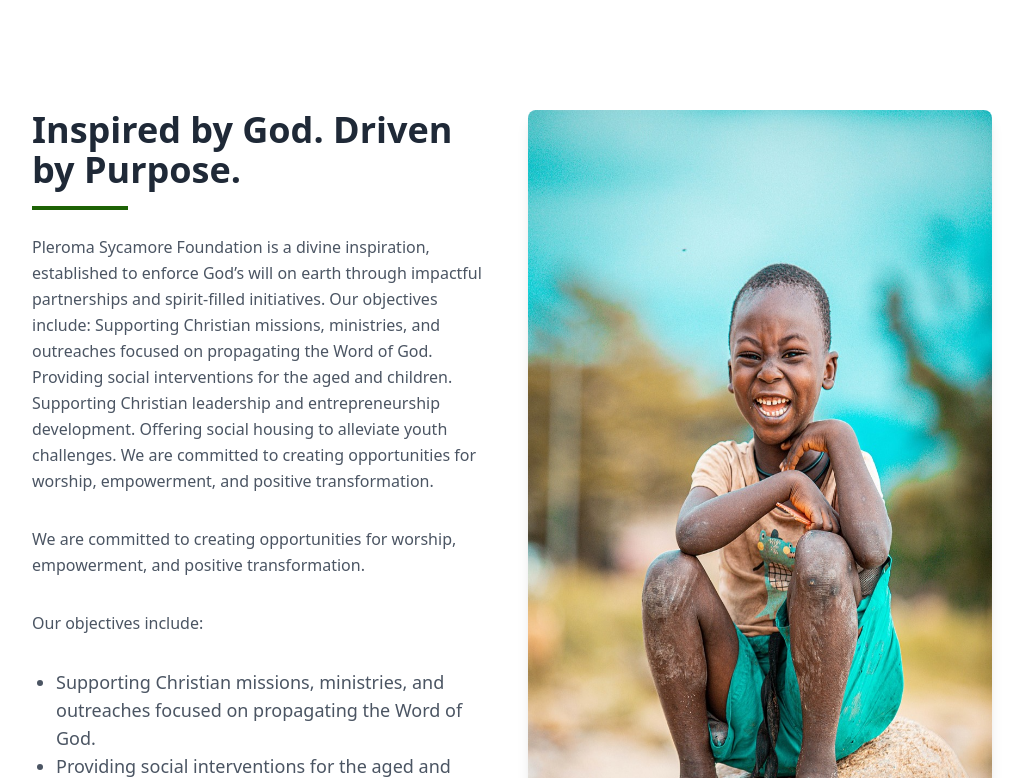
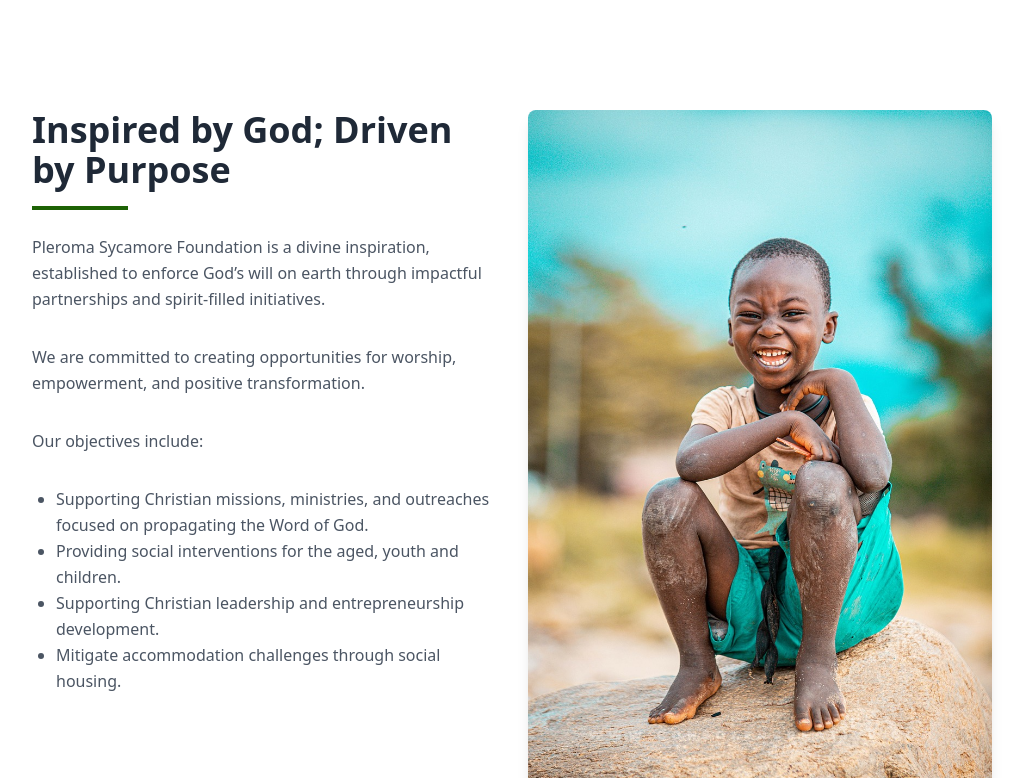
Before and after one commit to ella-quintin/pleroma-foundation, a React (Vite) app: page /who-we-are in a window 1280 px wide. Shown: the part 322-1100 px from the top of the page, without its empty margins (128-1151 px from the left). Built offline with nearby package versions, Linux system fonts and the light colour scheme.

Commit message:
add changes requested by client

```diff
--- a/src/pages/landing/index.jsx
+++ b/src/pages/landing/index.jsx
@@ -159,7 +159,7 @@ const Landing = () => {
               <Goal className="w-12 h-12 text-[#1D6205] mx-auto mb-4" />
               <h3 className="font-bold text-2xl mb-2 text-white">Mission</h3>
               <p className="text-white">
-                Working with Christian partners to empower God’s work and people to fulfill God’s purpose for the World.
+              Working with Christian partners to empower God's people to fulfil God's purpose for the world.
               </p>
             </motion.div>
           </div>
--- a/src/pages/wwa/index.jsx
+++ b/src/pages/wwa/index.jsx
@@ -72,7 +72,7 @@ const WhoWeAre = () => {
             viewport={{ once: true }}
           >
             <h2 className="text-3xl lg:text-4xl font-bold text-gray-800 mb-4">
-              Inspired by God. Driven by Purpose.
+              Inspired by God; Driven by Purpose
             </h2>
             <motion.div
               className="w-24 h-1 bg-[#1D6205] mb-6"
@@ -83,14 +83,6 @@ const WhoWeAre = () => {
             ></motion.div>
             <p className="text-gray-600 leading-relaxed mb-8">
               Pleroma Sycamore Foundation is a divine inspiration, established to enforce God’s will on earth through impactful partnerships and spirit-filled initiatives.
-
-              Our objectives include:
-
-              Supporting Christian missions, ministries, and outreaches focused on propagating the Word of God.
-              Providing social interventions for the aged and children.
-              Supporting Christian leadership and entrepreneurship development.
-              Offering social housing to alleviate youth challenges.
-              We are committed to creating opportunities for worship, empowerment, and positive transformation.
             </p>
             <p className="text-gray-600 leading-relaxed mb-8">
               We are committed to creating opportunities for worship, empowerment, and positive transformation.
@@ -98,7 +90,7 @@ const WhoWeAre = () => {
             <p className="text-gray-600 leading-relaxed mb-8">
               Our objectives include:
             </p>
-            <ul className="list-disc pl-6 text-gray-600 text-base sm:text-lg mb-6">
+            <ul className="list-disc pl-6 text-gray-600 leading-relaxed sm:text-md mb-6">
               <motion.li
                 initial={{ opacity: 0 }}
                 whileInView={{ opacity: 1 }}
@@ -111,7 +103,7 @@ const WhoWeAre = () => {
                 whileInView={{ opacity: 1 }}
                 transition={{ duration: 0.5, delay: 0.2 }}
               >
-                Providing social interventions for the aged and children.
+                Providing social interventions for the aged, youth and children.
               </motion.li>
               <motion.li
                 initial={{ opacity: 0 }}
@@ -125,7 +117,7 @@ const WhoWeAre = () => {
                 whileInView={{ opacity: 1 }}
                 transition={{ duration: 0.5, delay: 0.4 }}
               >
-                Offering social housing to alleviate youth challenges.
+                Mitigate accommodation challenges through social housing.
               </motion.li>
             </ul>
           </motion.div>
```
